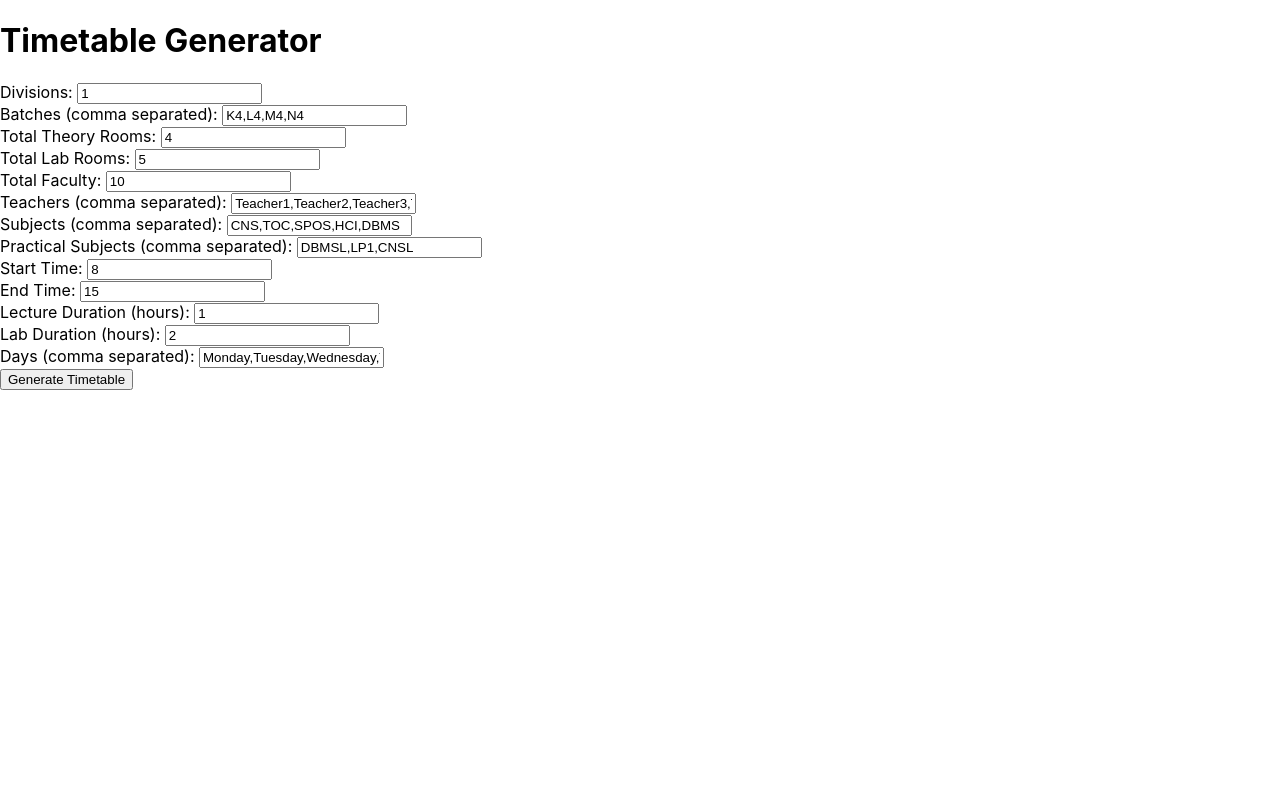
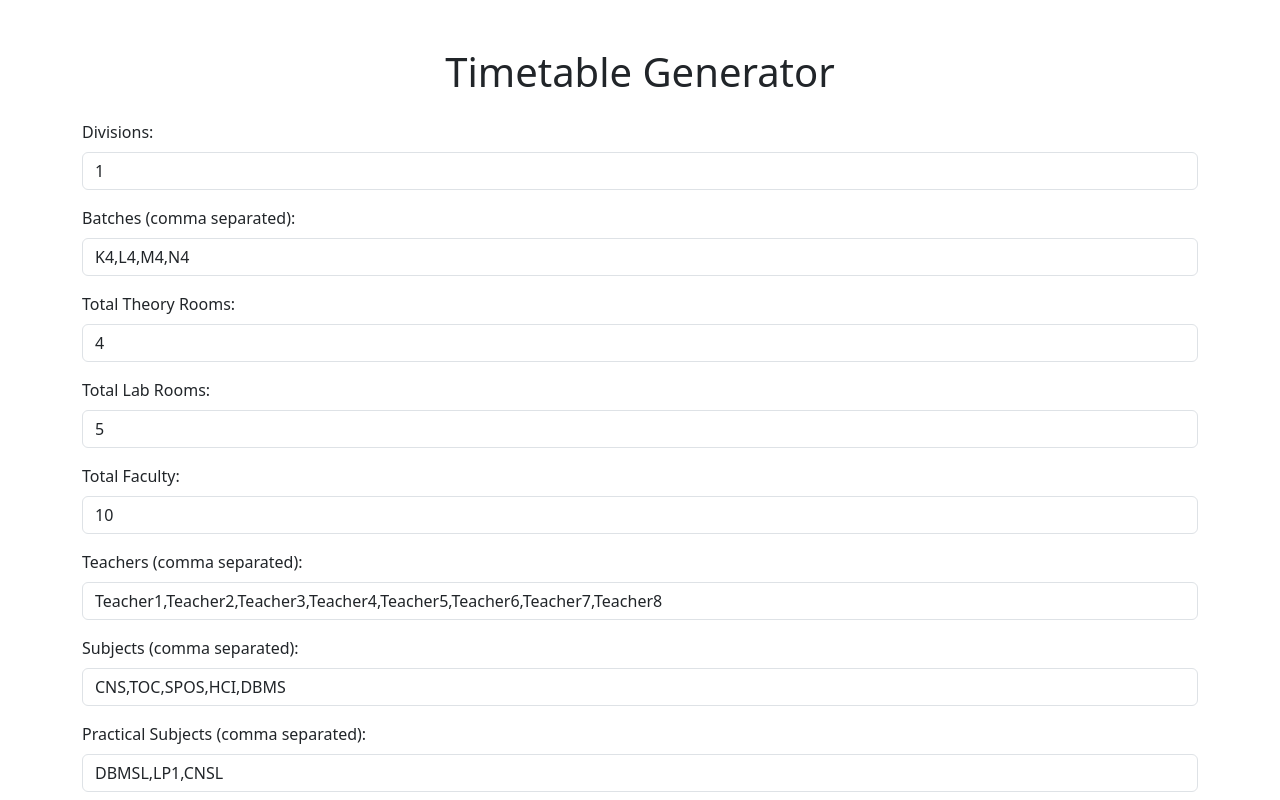
Before and after one commit to ShrawaniGaikwad/STC_Project, a React (Create React App) app in the folder stcfrontend/: page / in a window 1280 px wide. Shown: the top 800 px of the page. Built offline with nearby package versions, Linux system fonts and the light colour scheme.

Commit message:
updated code buts needs to be modified

```diff
--- a/stcfrontend/package.json
+++ b/stcfrontend/package.json
@@ -7,6 +7,7 @@
     "@testing-library/react": "^13.4.0",
     "@testing-library/user-event": "^13.5.0",
     "axios": "^1.7.7",
+    "bootstrap": "^5.3.3",
     "react": "^18.3.1",
     "react-dom": "^18.3.1",
     "react-scripts": "5.0.1",
--- a/stcfrontend/public/index.html
+++ b/stcfrontend/public/index.html
@@ -3,6 +3,10 @@
   <head>
     <meta charset="utf-8" />
     <link rel="icon" href="%PUBLIC_URL%/favicon.ico" />
+    <link
+  rel="stylesheet"
+  href="https://stackpath.bootstrapcdn.com/bootstrap/4.5.2/css/bootstrap.min.css"
+/>
     <meta name="viewport" content="width=device-width, initial-scale=1" />
     <meta name="theme-color" content="#000000" />
     <meta
--- a/stcfrontend/src/App.js
+++ b/stcfrontend/src/App.js
@@ -1,4 +1,5 @@
 import React, { useState } from 'react';
+import 'bootstrap/dist/css/bootstrap.min.css';
 
 function App() {
   const [divisions, setDivisions] = useState(1);
@@ -52,68 +53,181 @@ function App() {
 };
 
   return (
-    <div>
-      <h1>Timetable Generator</h1>
-      <div>
-        <label>Divisions: </label>
-        <input type="number" value={divisions} onChange={e => setDivisions(Number(e.target.value))} />
+    <div className="container mt-5">
+      <h1 className="text-center mb-4">Timetable Generator</h1>
+      <form>
+        <div className="form-group">
+          <label>Divisions:</label>
+          <input
+            type="number"
+            className="form-control"
+            value={divisions}
+            onChange={(e) => setDivisions(Number(e.target.value))}
+          />
         </div>
-      <div>
-        <label>Batches (comma separated): </label>
-        <input type="text" value={batches} onChange={e => setBatches(e.target.value.split(','))} />
+        <div className="form-group">
+          <label>Batches (comma separated):</label>
+          <input
+            type="text"
+            className="form-control"
+            value={batches}
+            onChange={(e) => setBatches(e.target.value.split(','))}
+          />
         </div>
-      <div>
-        <label>Total Theory Rooms: </label>
-        <input type="number" value={theoryRooms} onChange={e => setTheoryRooms(Number(e.target.value))} />
+        <div className="form-group">
+          <label>Total Theory Rooms:</label>
+          <input
+            type="number"
+            className="form-control"
+            value={theoryRooms}
+            onChange={(e) => setTheoryRooms(Number(e.target.value))}
+          />
         </div>
-      <div>
-        <label>Total Lab Rooms: </label>
-        <input type="number" value={labRooms} onChange={e => setLabRooms(Number(e.target.value))} />
+        <div className="form-group">
+          <label>Total Lab Rooms:</label>
+          <input
+            type="number"
+            className="form-control"
+            value={labRooms}
+            onChange={(e) => setLabRooms(Number(e.target.value))}
+          />
         </div>
-      <div>
-        <label>Total Faculty: </label>
-        <input type="number" value={totalFaculty} onChange={e => setTotalFaculty(Number(e.target.value))} />
+        <div className="form-group">
+          <label>Total Faculty:</label>
+          <input
+            type="number"
+            className="form-control"
+            value={totalFaculty}
+            onChange={(e) => setTotalFaculty(Number(e.target.value))}
+          />
         </div>
-      <div>
-        <label>Teachers (comma separated): </label>
-        <input type="text" value={teachers} onChange={e => setTeachers(e.target.value.split(','))} />
+        <div className="form-group">
+          <label>Teachers (comma separated):</label>
+          <input
+            type="text"
+            className="form-control"
+            value={teachers}
+            onChange={(e) => setTeachers(e.target.value.split(','))}
+          />
         </div>
-      <div>
-        <label>Subjects (comma separated): </label>
-        <input type="text" value={subjects} onChange={e => setSubjects(e.target.value.split(','))} />
+        <div className="form-group">
+          <label>Subjects (comma separated):</label>
+          <input
+            type="text"
+            className="form-control"
+            value={subjects}
+            onChange={(e) => setSubjects(e.target.value.split(','))}
+          />
         </div>
-      <div>
-        <label>Practical Subjects (comma separated): </label>
-        <input type="text" value={practicalSubjects} onChange={e => setPracticalSubjects(e.target.value.split(','))} />
+        <div className="form-group">
+          <label>Practical Subjects (comma separated):</label>
+          <input
+            type="text"
+            className="form-control"
+            value={practicalSubjects}
+            onChange={(e) => setPracticalSubjects(e.target.value.split(','))}
+          />
         </div>
-      <div>
-        <label>Start Time: </label>
-        <input type="number" value={startTime} onChange={e => setStartTime(e.target.value)} />
+        <div className="form-group">
+          <label>Start Time:</label>
+          <input
+            type="number"
+            className="form-control"
+            value={startTime}
+            onChange={(e) => setStartTime(e.target.value)}
+          />
         </div>
-      <div>
-        <label>End Time: </label>
-        <input type="number" value={endTime} onChange={e => setEndTime(e.target.value)} />
+        <div className="form-group">
+          <label>End Time:</label>
+          <input
+            type="number"
+            className="form-control"
+            value={endTime}
+            onChange={(e) => setEndTime(e.target.value)}
+          />
         </div>
-      <div>
-        <label>Lecture Duration (hours): </label>
-        <input type="number" value={lecDuration} onChange={e => setLecDuration(e.target.value)} />
+        <div className="form-group">
+          <label>Lecture Duration (hours):</label>
+          <input
+            type="number"
+            className="form-control"
+            value={lecDuration}
+            onChange={(e) => setLecDuration(e.target.value)}
+          />
         </div>
-      <div>
-        <label>Lab Duration (hours): </label>
-        <input type="number" value={labDuration} onChange={e => setLabDuration(e.target.value)} />
+        <div className="form-group">
+          <label>Lab Duration (hours):</label>
+          <input
+            type="number"
+            className="form-control"
+            value={labDuration}
+            onChange={(e) => setLabDuration(e.target.value)}
+          />
         </div>
-      <div>
-        <label>Days (comma separated): </label>
-        <input type="text" value={days.join(',')} onChange={e => setDays(e.target.value.split(','))} />
+        <div className="form-group">
+          <label>Days (comma separated):</label>
+          <input
+            type="text"
+            className="form-control"
+            value={days.join(',')}
+            onChange={(e) => setDays(e.target.value.split(','))}
+          />
         </div>
-      <button onClick={handleSubmit}>Generate Timetable</button>
-
+        <button type="button" className="btn btn-primary btn-block" onClick={handleSubmit}>
+          Generate Timetable
+        </button>
+      </form>
       {error && <p style={{ color: 'red' }}>{error}</p>}
 
       {timetable && (
-        <div>
-          <h2>Generated Timetable</h2>
-          <pre>{JSON.stringify(timetable, null, 2)}</pre>
+        <div className="container mt-5">
+        <h2 className="text-center mb-4">Generated Timetable</h2>
+        <div className="table-responsive">
+          <table className="table table-bordered">
+            <thead className="thead-dark">
+              <tr>
+                <th>Division</th>
+                <th>Day</th>
+                <th>Subject</th>
+                <th>Teacher</th>
+                <th>Room</th>
+                <th>Time</th>
+              </tr>
+            </thead>
+            <tbody>
+              {Object.entries(timetable).map(([division, days]) =>
+                Object.entries(days.theory).map(([day, sessions]) =>
+                  sessions.map((session, index) => (
+                    <tr key={`${division}-${day}-${index}`}>
+                      <td>{division}</td>
+                      <td>{day}</td>
+                      <td>{session.subject}</td>
+                      <td>{session.teacher}</td>
+                      <td>{session.room}</td>
+                      <td>{session.time}</td>
+                    </tr>
+                  ))
+                )
+              )}
+              {Object.entries(timetable).map(([division, days]) =>
+                Object.entries(days.practical).map(([day, batches]) =>
+                  batches.map((batch) => (
+                    batch[Object.keys(batch)[0]].map((session, index) => (
+                      <tr key={`${division}-${day}-practical-${index}`}>
+                        <td>{division}</td>
+                        <td>{day}</td>
+                        <td>{session.subject}</td>
+                        <td>{session.teacher}</td>
+                        <td>{session.room}</td>
+                        <td>{session.time}</td>
+                      </tr>
+                    ))
+                  ))
+                )
+              )}
+            </tbody>
+          </table>
+        </div>
       </div>
       )}
     </div>
```
Also changed, not shown: stcfrontend/src/App.css (+39 -10 lines), 2 other files (tests, documents, lock files or other folders). Lines whose indentation alone changed are shown as unchanged.
